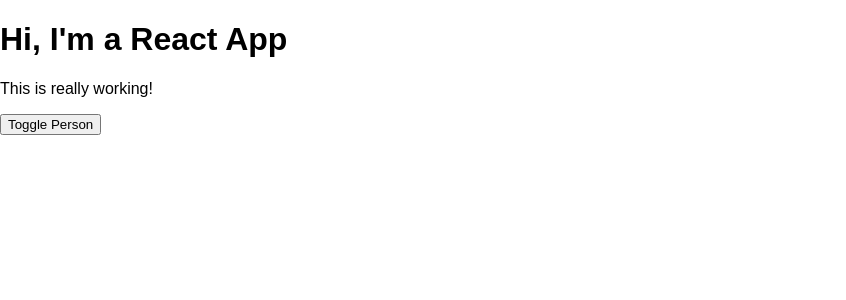
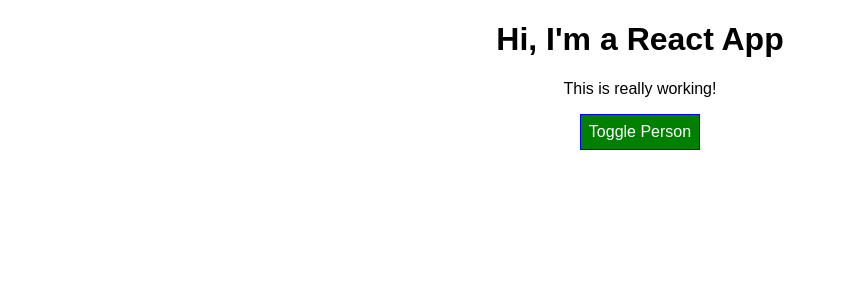
Before and after one commit to Zablyk/react-complete-guide, a React app: page / in a window 1280 px wide. Shown: the top 300 px of the page, without its empty margins (0-846 px from the left). Built offline with nearby package versions, Linux system fonts and the light colour scheme.

Commit message:
added button classes to App.css and using in App.js

```diff
--- a/src/App.css
+++ b/src/App.css
@@ -10,7 +10,7 @@
   font-weight: bold;
 }
 
-.button {
+.App button {
   background-color: green;
   color: white;
   font: inherit;
@@ -19,7 +19,15 @@
   cursor: pointer;
 }
 
-.button:hover {
+.App button:hover {
   background-color: lightgreen;
-  color: black
-};
+  color: black;
+}
+
+.App button.Red {
+  background-color: red;
+}
+
+.App button.Red:hover {
+  background-color: salmon;
+}
--- a/src/App.js
+++ b/src/App.js
@@ -1,5 +1,5 @@
 import React, { Component } from 'react';
-import './App.css';
+import classes from './App.css';
 import Person from './Person/Person';
 
 class App extends Component {
@@ -48,6 +48,8 @@
     render () {
 
       let persons = null;
+      let btnClass = '';
+
       if(this.state.showPersons) {
           persons = (
             <div>
@@ -61,27 +63,22 @@
                 })}
             </div>
         );
-            // style.backgroundColor = 'red';
-            // style[':hover'] = {
-            //   backgroundColor: 'salmon',
-            //   color: 'black'
-            // }
+
+        btnClass = classes.Red;
       }
-
-      let classes = [];
+      let assignedClasses = [];
       if(this.state.persons.length <= 2) {
-        classes.push('red');//classes 'red'
+        assignedClasses.push(classes.red);//assignedClasses 'red'
       }
       if(this.state.persons.length <= 1){
-        classes.push('bold');//classes 'red' and 'bold'
+        assignedClasses.push(classes.bold);//assignedClasses 'red' and 'bold'
       }
 
      return (
-      <div className="App">
+      <div className={classes.App}>
         <h1>Hi, I'm a React App</h1>
-        <p className={classes.join(' ')}>This is really working!</p>
-        <button className="button"
-          onClick={this.togglePersonsHandler}>Toggle Person</button>
+        <p className={assignedClasses.join(' ')}>This is really working!</p>
+        <button className={btnClass} onClick={this.togglePersonsHandler}>Toggle Person</button>
         {persons}
       </div>
      );
```
